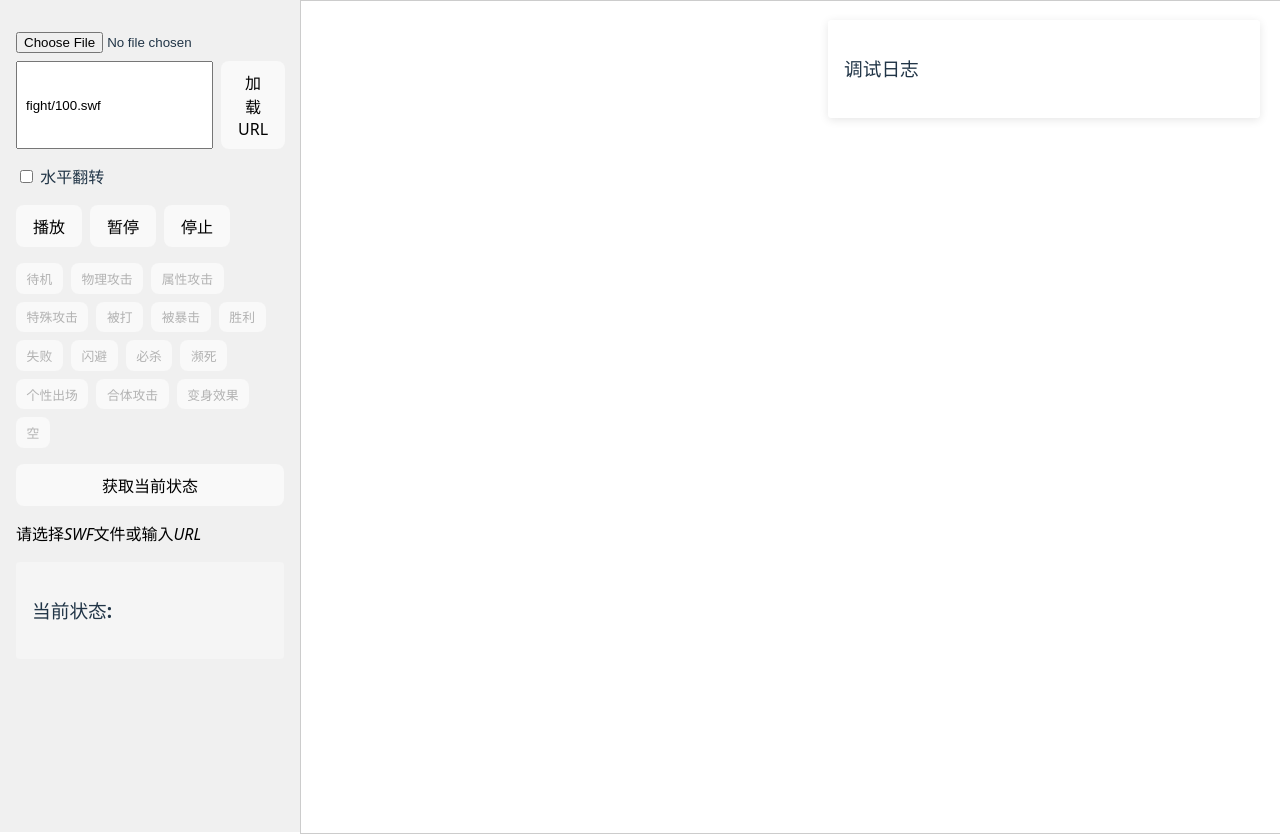
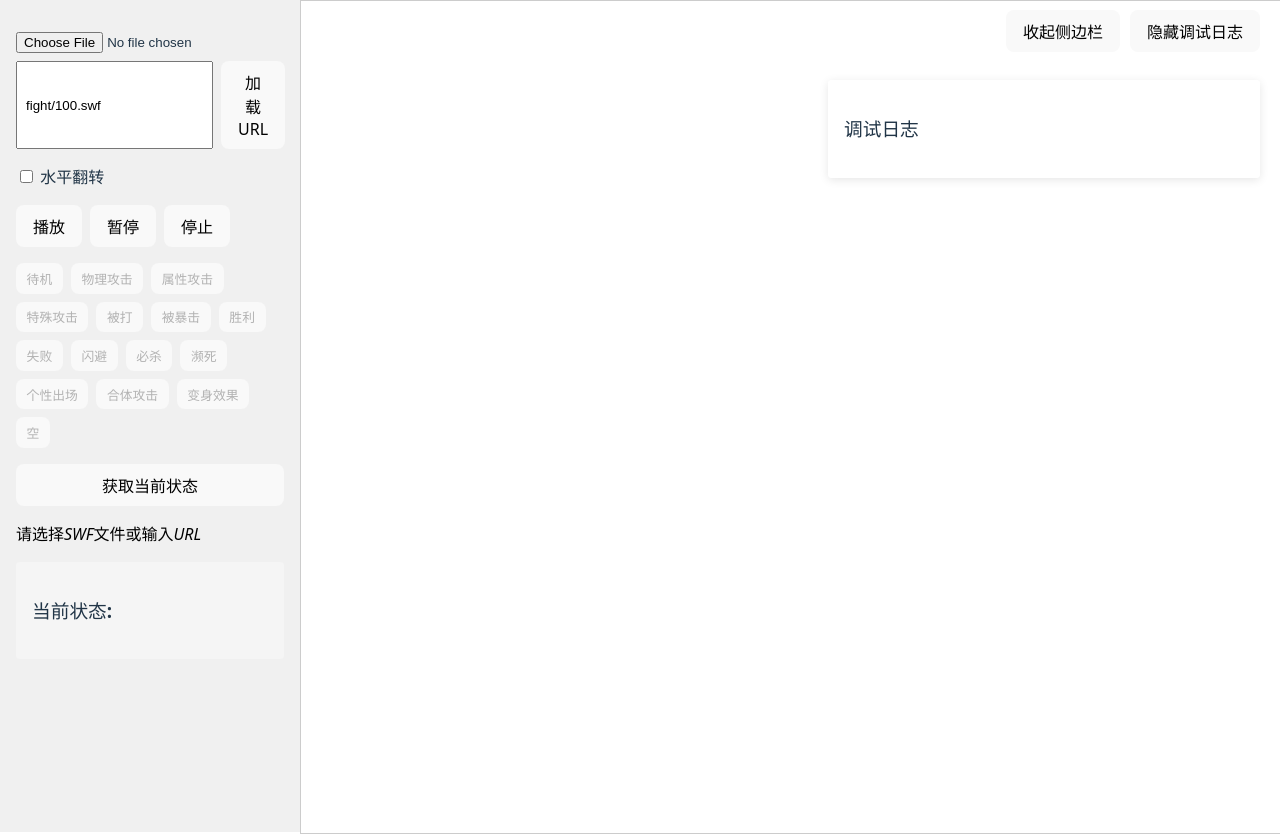
Before and after one commit to arcadia-star/seer2-pet-render, a Svelte app: page / in a window 1280 px wide. Built offline with nearby package versions, Linux system fonts and the light colour scheme.

Commit message:
Update App.svelte

```diff
--- a/src/App.svelte
+++ b/src/App.svelte
@@ -11,6 +11,8 @@
   let debugLogs: string[] = $state([]);
   let availableStates: string[] = $state([]);
   let reverse = $state(false);
+  let showSidebar = $state(true);
+  let showDebugLogs = $state(true);
 
   const handleFileSelect = (e: Event) => {
     const file = (e.target as HTMLInputElement).files?.[0];
@@ -84,7 +86,15 @@
 </script>
 
 <main>
-  <div class="container">
+  <div class="toggle-buttons">
+    <button onclick={() => showSidebar = !showSidebar}>
+      {showSidebar ? '收起侧边栏' : '展开侧边栏'}
+    </button>
+    <button onclick={() => showDebugLogs = !showDebugLogs}>
+      {showDebugLogs ? '隐藏调试日志' : '显示调试日志'}
+    </button>
+  </div>
+  <div class="container" class:sidebar-collapsed={!showSidebar}>
     <div class="left-panel">
       <div class="controls">
         <div class="input-group">
@@ -119,8 +129,8 @@
             </button>
           {/each}
         </div>
-        <button
-          onclick={() => {
+          <button
+            onclick={() => {
             getState();
             updateAvailableStates();
           }}
@@ -149,7 +159,7 @@
           {reverse}
         />
       </div>
-      <div class="debug-logs">
+      <div class="debug-logs" class:hidden={!showDebugLogs}>
         <h3>调试日志</h3>
         {#each debugLogs as log}
           <div class="log-entry">{log}</div>
@@ -167,12 +177,26 @@
     padding: 0;
   }
 
+  .toggle-buttons {
+    position: fixed;
+    top: 10px;
+    right: 20px;
+    z-index: 1000;
+    display: flex;
+    gap: 10px;
+  }
+
   .container {
     display: grid;
     grid-template-columns: 300px 1fr;
     width: 100%;
     height: 100%;
     gap: 0;
+    transition: grid-template-columns 0.3s ease;
+  }
+
+  .container.sidebar-collapsed {
+    grid-template-columns: 0 1fr;
   }
 
   .left-panel {
@@ -249,7 +273,7 @@
   .debug-logs {
     position: fixed;
     right: 20px;
-    top: 20px;
+    top: 80px;
     width: 400px;
     max-height: 80vh;
     overflow-y: auto;
@@ -258,6 +282,10 @@
     border-radius: 4px;
     box-shadow: 0 2px 10px rgba(0, 0, 0, 0.1);
     z-index: 100;
+  }
+
+  .debug-logs.hidden {
+    display: none;
   }
 
   .log-entry {
```
